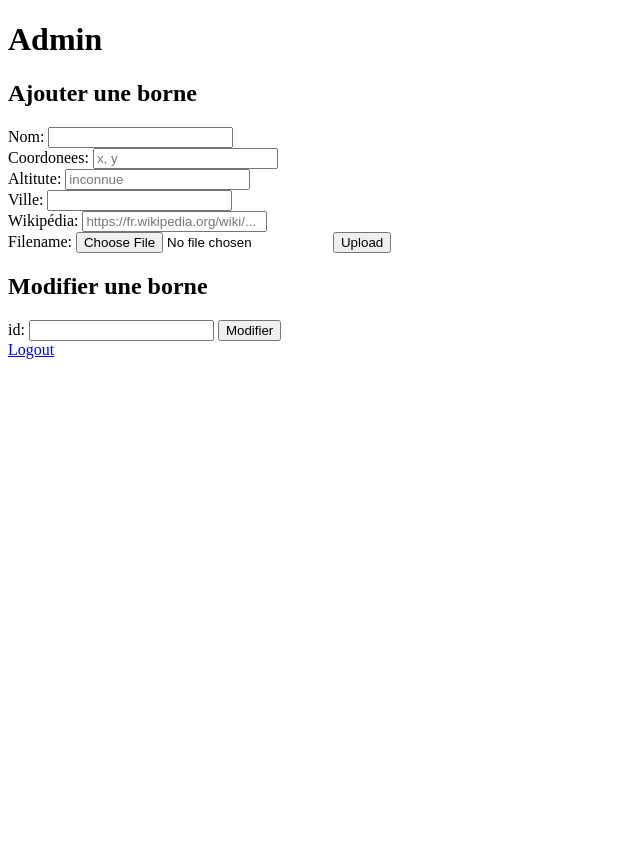
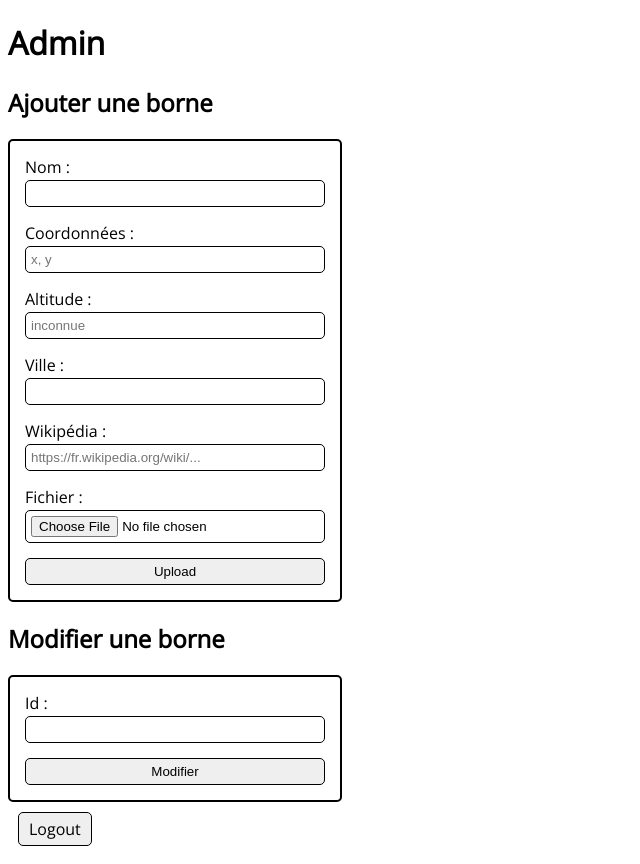
Before and after one commit to Redsto88/Bornedex, a PHP site: page /admin/admin.php in a window 1280 px wide. Shown: the whole page, without its empty margins (0-640 px from the left). Before the commit the page ends 359 px from the top, so only its background shows below. Run offline with PHP 8.4, Linux system fonts and the light colour scheme; the visitor is signed in with stand-in values (Sample User, id 1).

Commit message:
Stylisation de l'administration
Co-Authored-By: PIERRON Hugo <98640011+Redsto88@users.noreply.github.com>

```diff
--- a/admin/admin.php
+++ b/admin/admin.php
@@ -1,17 +1,23 @@
 <!DOCTYPE html>
 <html lang="en">
+
 <head>
   <meta charset="UTF-8">
   <meta name="viewport" content="width=device-width, initial-scale=1.0">
-  <title>Document</title>
+  <title>Administration - Bornedex</title>
+  <link rel="stylesheet" href="../css/admin.css">
+  <link rel="preconnect" href="https://fonts.googleapis.com">
+  <link rel="preconnect" href="https://fonts.gstatic.com" crossorigin>
+  <link href="https://fonts.googleapis.com/css2?family=Open+Sans&display=swap" rel="stylesheet">
 </head>
+
 <body>
   <?php
-    session_start();
-    if(!isset($_SESSION['isLogin']) || $_SESSION['isLogin'] == false) {
-      header("Location: index.php");
-      die();
-    }
+  session_start();
+  if (!isset($_SESSION['isLogin']) || $_SESSION['isLogin'] == false) {
+    header("Location: index.php");
+    die();
+  }
 
   ?>
 
@@ -20,35 +26,50 @@
   <h2>Ajouter une borne</h2>
 
   <form action="upload.php" method="post" enctype="multipart/form-data">
-    <label for="nom">Nom:</label>
+    <label for="nom">Nom :</label>
     <input type="text" name="nom" id="nom">
-    <br>
-    <label for="coordonees">Coordonees:</label>
+
+    <div class="sep"></div>
+
+    <label for="coordonees">Coordonnées :</label>
     <input type="text" name="coordonees" id="coordonees" placeholder="x, y">
-    <br>
-    <label for="alt">Altitute:</label>
+
+    <div class="sep"></div>
+
+    <label for="alt">Altitude :</label>
     <input type="text" name="alt" id="alt" placeholder="inconnue">
-    <br>
-    <label for="ville">Ville:</label>
+
+    <div class="sep"></div>
+
+    <label for="ville">Ville :</label>
     <input type="text" name="ville" id="ville">
-    <br>
-    <label for="wiki">Wikipédia:</label>
+
+    <div class="sep"></div>
+
+    <label for="wiki">Wikipédia :</label>
     <input type="text" name="wiki" id="wiki" placeholder="https://fr.wikipedia.org/wiki/...">
-    <br>
-    <label for="file">Filename:</label>
+
+    <div class="sep"></div>
+
+    <label for="file">Fichier :</label>
     <input type="file" name="file">
+
+    <div class="sep"></div>
+
     <input type="submit" value="Upload">
   </form>
 
   <h2>Modifier une borne</h2>
 
   <form action="edit.php" method="get">
-    <label for="id">id:</label>
+    <label for="id">Id :</label>
     <input type="number" name="id" id="id">
+    <div class="sep"></div>
     <input type="submit" value="Modifier">
   </form>
 
   <a href="logout.php">Logout</a>
 
 </body>
+
 </html>
--- /dev/null
+++ b/css/admin.css
@@ -0,0 +1,44 @@
+body{
+  font-family: 'Open Sans', sans-serif;
+}
+
+form{
+  max-width: 300px;
+  display: flex;
+  flex-direction: column;
+  border: 2px solid black;
+  border-radius: 5px;
+  padding: 15px;
+}
+
+.sep{
+  height: 15px;
+}
+
+label{
+  margin-bottom: 2px;
+}
+
+input{
+  border-radius: 5px;
+  border: 1px solid black;
+  padding: 5px;
+}
+
+
+.btn-danger{
+  background-color: #ff6c6c;
+  color: #000;
+  border: none;
+}
+
+a{
+  display: inline-block;
+  text-decoration: none;
+  color: #000;
+  margin: 10px;
+  padding: 5px 10px;
+  border: 1px solid black;
+  border-radius: 5px;
+  background-color: buttonface;
+}
```
Also changed, not shown: admin/delete.php (+4 -4 lines), admin/edit.php (+8 -5 lines), admin/index.php (+15 -3 lines), admin/subedit.php (+8 -8 lines), admin/upload.php (+26 -8 lines).
